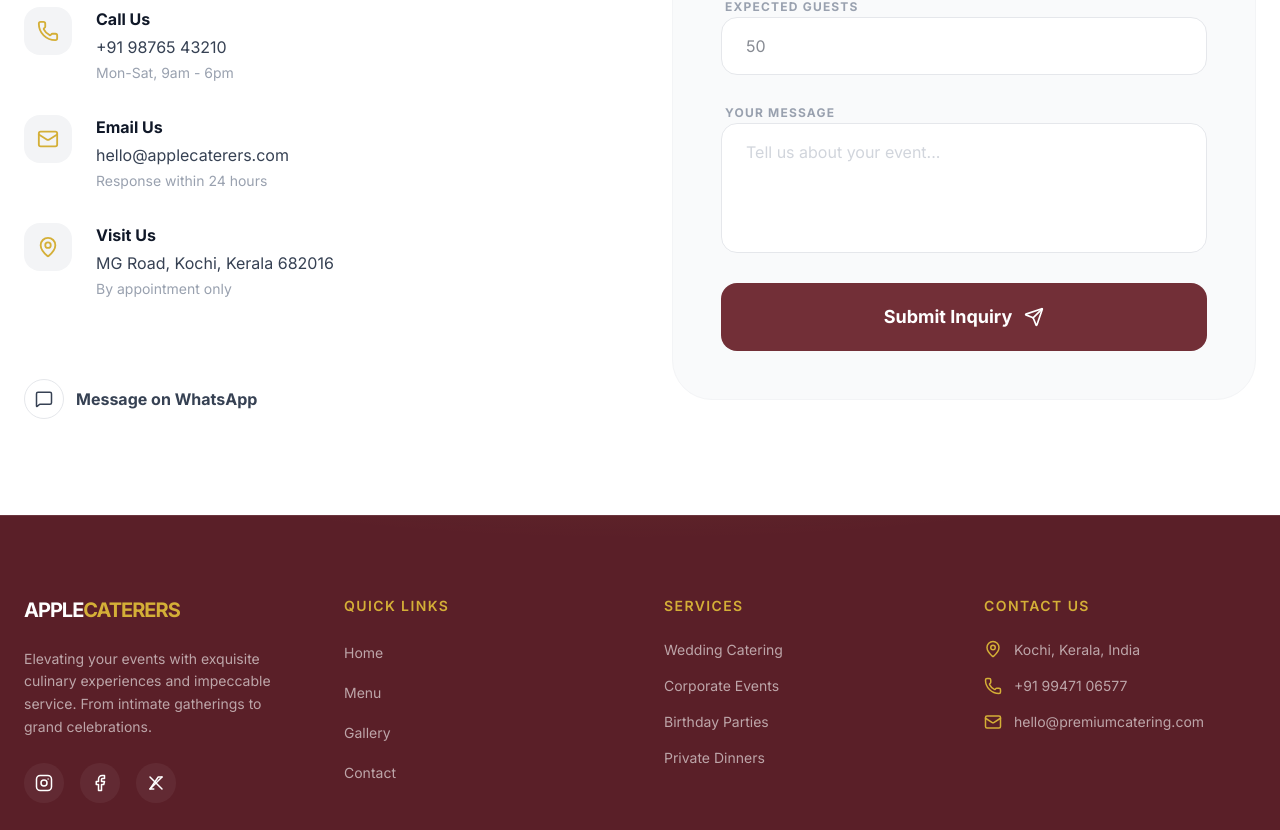
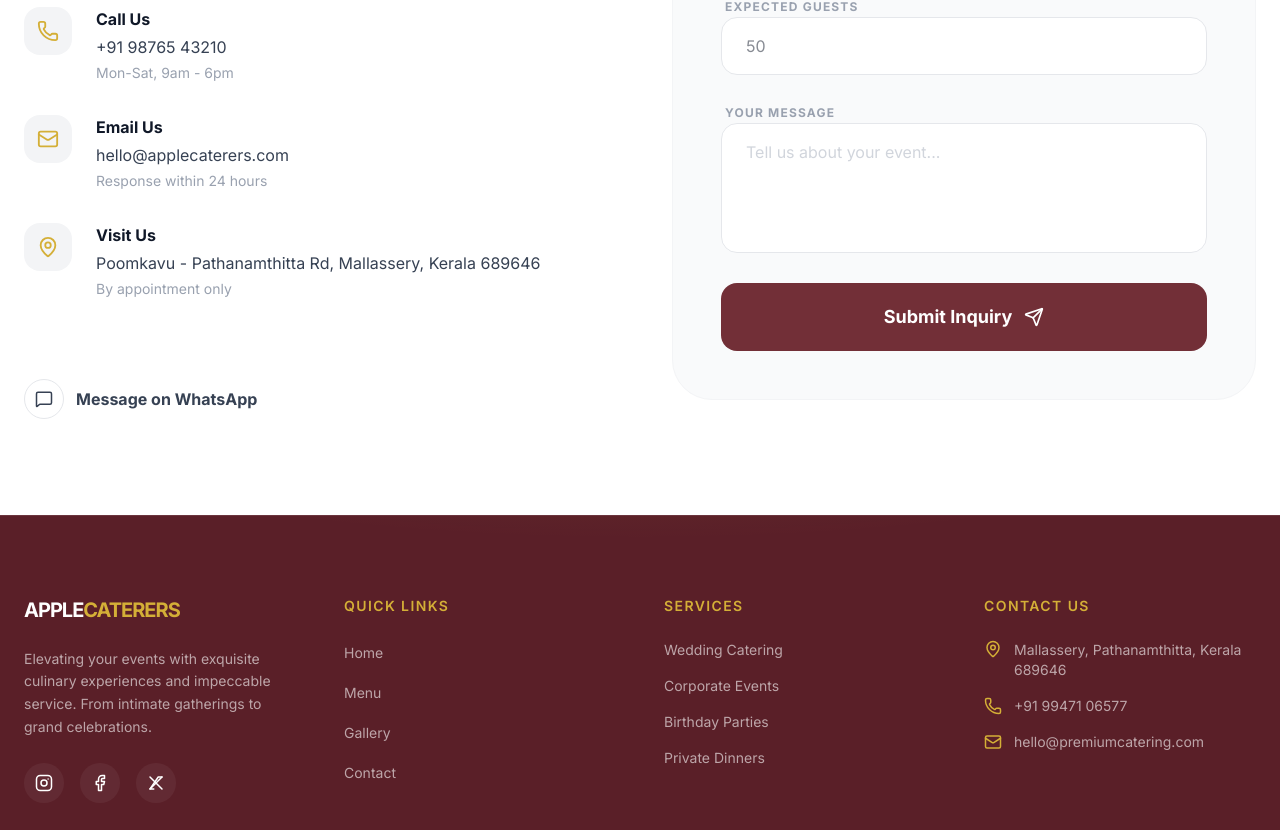
Before and after one commit to J1309/Apple-Caterers, a Next.js app in the folder apps/web/: page /contact in a window 1280 px wide. Shown: the part 396-1226 px from the top of the page. Built offline with nearby package versions, Linux system fonts and the light colour scheme; a web font is replaced by a local one.

Commit message:
update address across footer, contact, cart to actual location

```diff
--- a/apps/web/src/app/cart/page.tsx
+++ b/apps/web/src/app/cart/page.tsx
@@ -331,7 +331,7 @@ export default function CartPage() {
                     type="text"
                     value={form.place}
                     onChange={(e) => handleChange('place', e.target.value)}
-                    placeholder="Kochi, Kerala"
+                    placeholder="Pathanamthitta, Kerala"
                     className={`w-full bg-gray-50 border rounded-2xl px-5 py-4 text-gray-900 text-sm placeholder-gray-300 focus:outline-none focus:border-maroon transition-colors ${errors.place ? 'border-red-300' : 'border-gray-200'}`}
                   />
                   {errors.place && <p className="text-red-400 text-xs">{errors.place}</p>}
@@ -399,7 +399,7 @@ export default function CartPage() {
                     type="text"
                     value={form.venue}
                     onChange={(e) => handleChange('venue', e.target.value)}
-                    placeholder="Taj Hotel, MG Road, Kochi"
+                    placeholder="Venue name, Mallassery"
                     className={`w-full bg-gray-50 border rounded-2xl px-5 py-4 text-gray-900 text-sm placeholder-gray-300 focus:outline-none focus:border-maroon transition-colors ${errors.venue ? 'border-red-300' : 'border-gray-200'}`}
                   />
                   {errors.venue && <p className="text-red-400 text-xs">{errors.venue}</p>}
--- a/apps/web/src/app/contact/page.tsx
+++ b/apps/web/src/app/contact/page.tsx
@@ -76,7 +76,7 @@ export default function ContactPage() {
                 {
                   icon: MapPin,
                   title: 'Visit Us',
-                  content: 'MG Road, Kochi, Kerala 682016',
+                  content: 'Poomkavu - Pathanamthitta Rd, Mallassery, Kerala 689646',
                   sub: 'By appointment only',
                 },
               ].map((item, i) => (
--- a/apps/web/src/components/footer.tsx
+++ b/apps/web/src/components/footer.tsx
@@ -141,7 +141,7 @@ export function Footer() {
           <ul className="space-y-4">
             <li className="flex items-start gap-3 text-white/60 text-sm">
               <MapPin size={18} className="text-gold shrink-0" />
-              <span>Kochi, Kerala, India</span>
+              <span>Mallassery, Pathanamthitta, Kerala 689646</span>
             </li>
             <li className="flex items-center gap-3 text-white/60 text-sm">
               <Phone size={18} className="text-gold shrink-0" />
```
